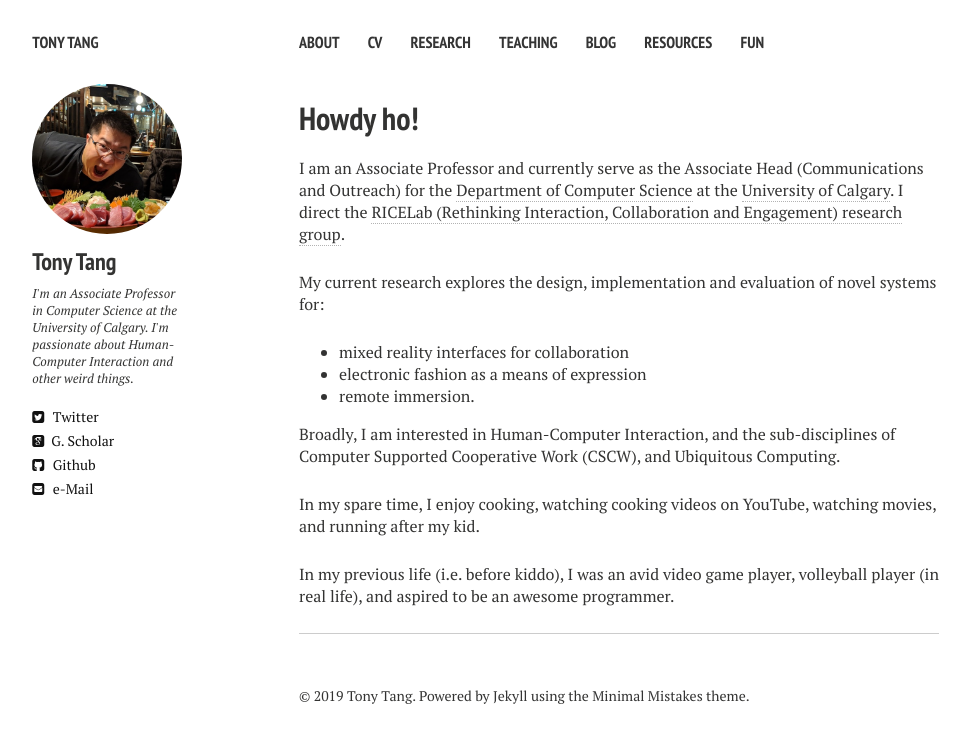
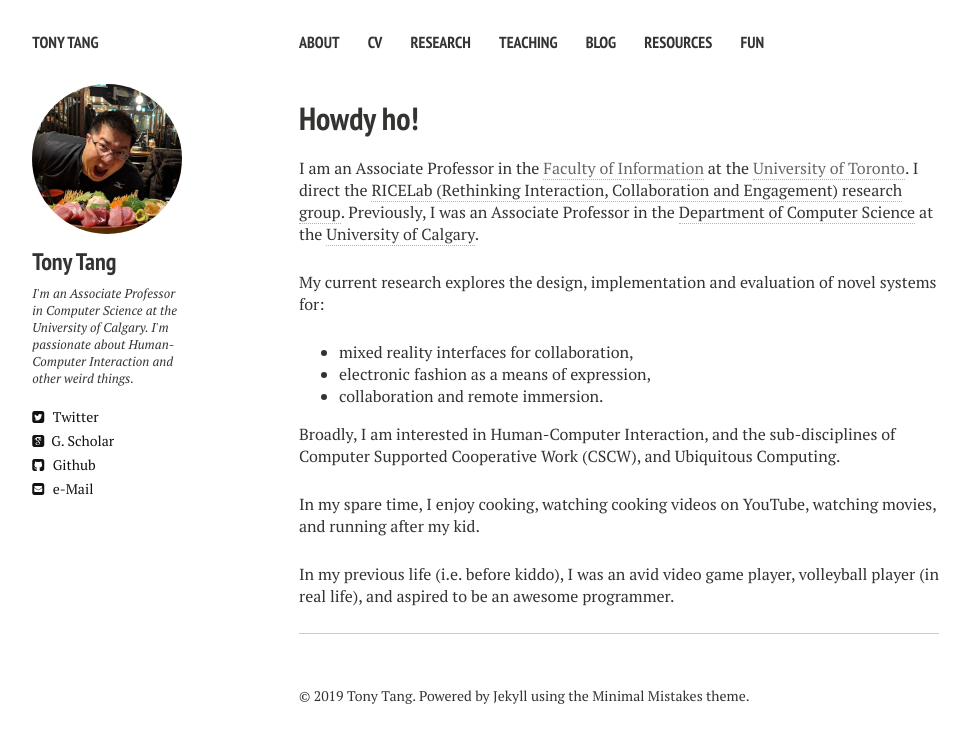
Before and after one commit to tthmok/tthmok.github.io, a Jekyll site: the page built from index.md, in a window 1280 px wide. Shown: the top 743 px of the page, without its empty margins (21-991 px from the left). Built offline with Jekyll 4.4.1, drawn with Linux system fonts in a browser that asks for light colours; nearby versions of some CDN libraries.

Commit message:
index.md: utoronto index update

```diff
--- a/index.md
+++ b/index.md
@@ -4,12 +4,12 @@ title: Howdy ho!
 description: "Tony Tang's Academic Website"
 ---
 
-I am an Associate Professor and currently serve as the Associate Head (Communications and Outreach) for the [Department of Computer Science](http://www.cpsc.ucalgary.ca/) at the [University of Calgary](http://ucalgary.ca/). I direct the [RICELab (Rethinking Interaction, Collaboration and Engagement) research group](http://ricelab.cpsc.ucalgary.ca/).
+I am an Associate Professor in the [Faculty of Information]() at the [University of Toronto](). I direct the [RICELab (Rethinking Interaction, Collaboration and Engagement) research group](http://ricelab.cpsc.ucalgary.ca/). Previously, I was an Associate Professor in the [Department of Computer Science](http://www.cpsc.ucalgary.ca/) at the [University of Calgary](http://ucalgary.ca/).
 
 My current research explores the design, implementation and evaluation of novel systems for:
-* mixed reality interfaces for collaboration
-* electronic fashion as a means of expression
-* remote immersion.
+* mixed reality interfaces for collaboration,
+* electronic fashion as a means of expression,
+* collaboration and remote immersion.
 
 Broadly, I am interested in Human-Computer Interaction, and the sub-disciplines of Computer Supported Cooperative Work (CSCW), and Ubiquitous Computing.
 
```
